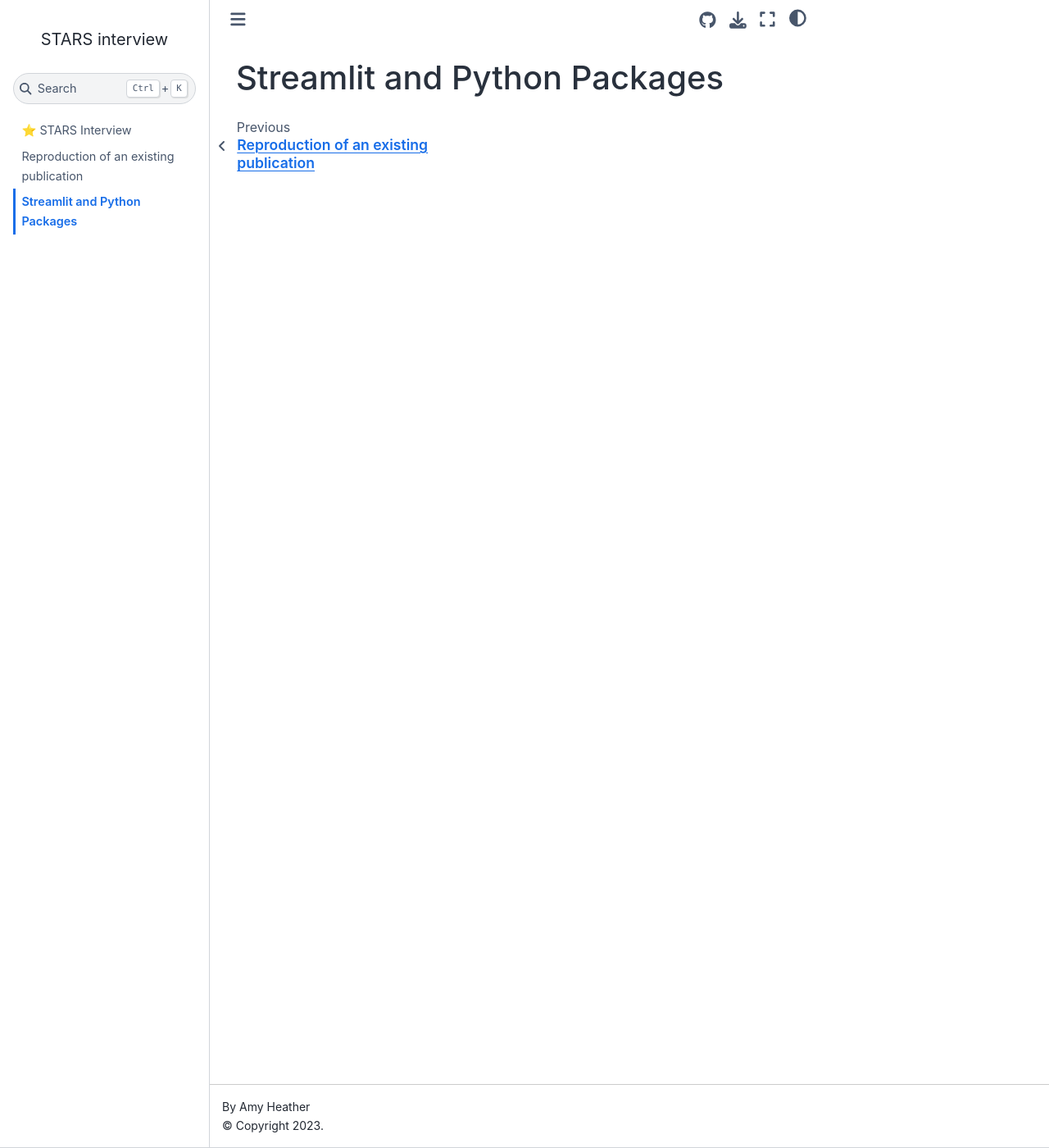
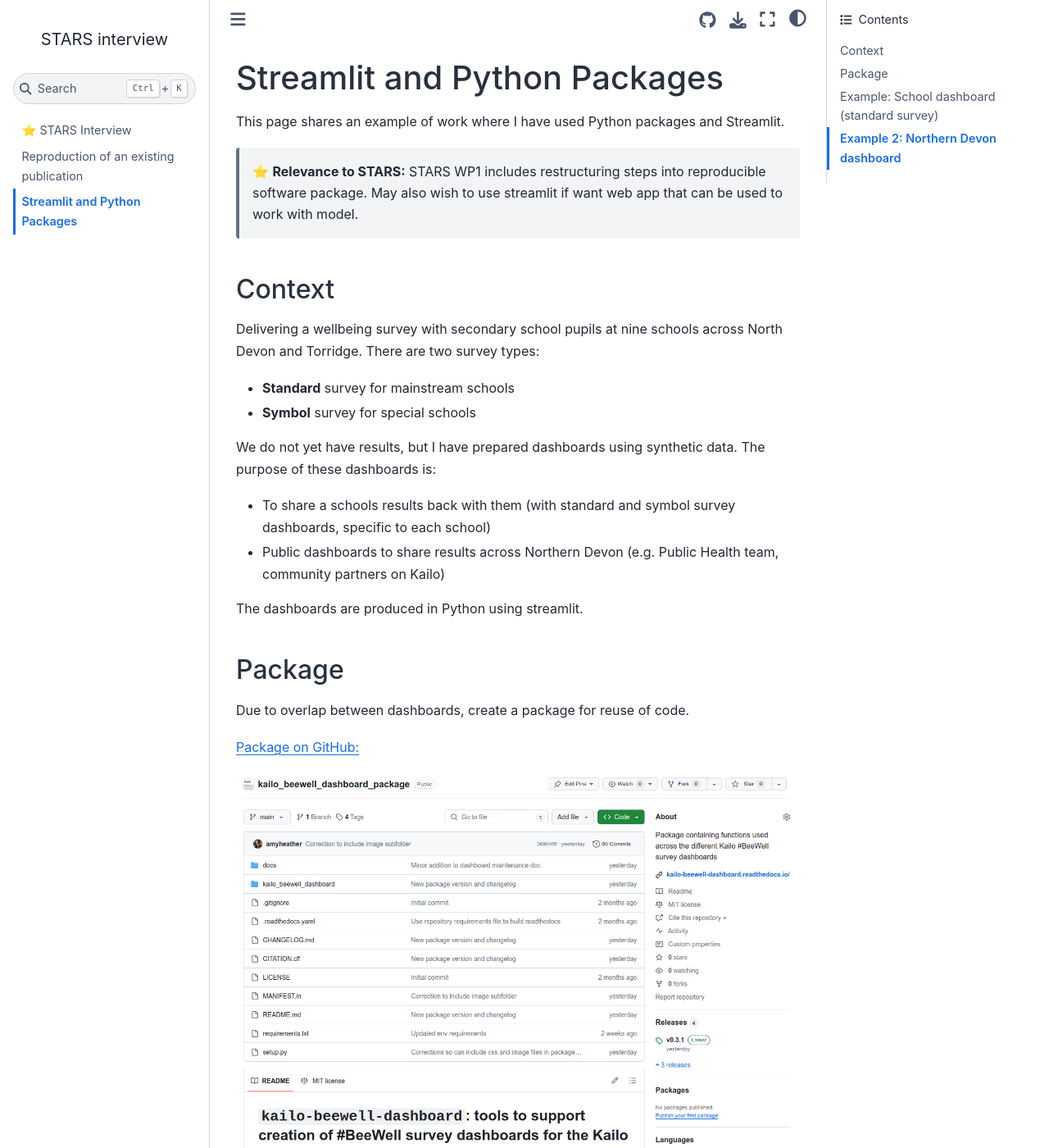
Before and after one commit to amyheather/stars_interview, a Jupyter Book: the page built from content/streamlit.md, in a window 1280 px wide and 1400 px high. Shown: the whole window at 82% size. Built offline with Jupyter Book 1.0.4 settings and Sphinx 7.4.7 and the Sphinx Book theme 1.1.4, drawn with Linux system fonts in a browser that asks for light colours; some of the changed text lies outside the part shown.

Commit message:
Add streamlit and package info

```diff
--- a/content/streamlit.md
+++ b/content/streamlit.md
@@ -1 +1,52 @@
 # Streamlit and Python Packages
+
+This page shares an example of work where I have used Python packages and Streamlit.
+
+> ⭐ **Relevance to STARS:** STARS WP1 includes restructuring steps into reproducible software package. May also wish to use streamlit if want web app that can be used to work with model.
+
+## Context
+
+Delivering a wellbeing survey with secondary school pupils at nine schools across North Devon and Torridge. There are two survey types:
+* **Standard** survey for mainstream schools
+* **Symbol** survey for special schools
+
+We do not yet have results, but I have prepared dashboards using synthetic data. The purpose of these dashboards is:
+* To share a schools results back with them (with standard and symbol survey dashboards, specific to each school)
+* Public dashboards to share results across Northern Devon (e.g. Public Health team, community partners on Kailo)
+
+The dashboards are produced in Python using streamlit.
+
+## Package
+
+Due to overlap between dashboards, create a package for reuse of code.
+
+[Package on GitHub:](https://github.com/kailo-beewell/kailo_beewell_dashboard_package)
+
+![Screenshot of package on GitHub](img/kailo_package_github.png)
+
+[Package on PyPI:](https://pypi.org/project/kailo-beewell-dashboard/)
+
+![Screenshot of package on PyPI](img/kailo_package_pypi.png)
+
+[Package documentation:](https://kailo-beewell-dashboard.readthedocs.io/en/latest/)
+
+![Screenshot of documentation](img/kailo_package_docs.png)
+
+## Example: School dashboard (standard survey)
+
+[![Open in Streamlit](https://static.streamlit.io/badges/streamlit_badge_black_white.svg)](https://synthetic-beewell-kailo-standard-school-dashboard.streamlit.app)
+
+Features include:
+* User authentication
+* Importing data hosted within TIDB cloud
+* Generation of a static PDF report
+
+Hosted on Streamlit Community Cloud
+
+<iframe style="display: block; margin: auto;" src="https://synthetic-beewell-kailo-standard-school-dashboard.streamlit.app/?embed=True" height="800" width="80%"></iframe>
+
+## Example 2: Northern Devon dashboard
+
+[![Open in Streamlit](https://static.streamlit.io/badges/streamlit_badge_black_white.svg)](https://synthetic-beewell-kailo-public-dashboard.streamlit.app/)
+
+<iframe style="display: block; margin: auto;" src="https://synthetic-beewell-kailo-public-dashboard.streamlit.app/?embed=True" height="800" width="80%"></iframe>
```
Also changed, not shown: content/img/kailo_package_docs.png (added), content/img/kailo_package_github.png (added), content/img/kailo_package_pypi.png (added).
